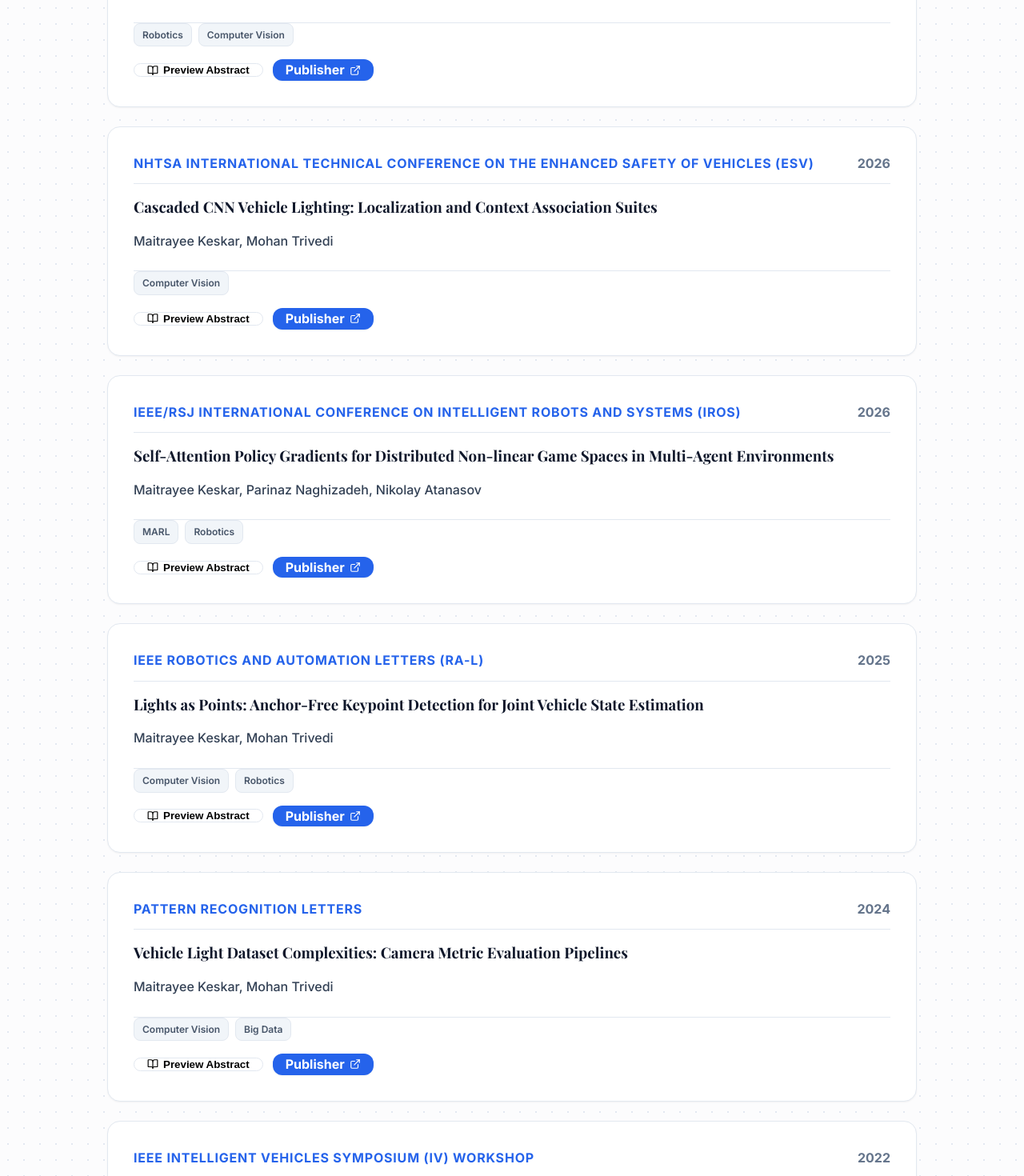
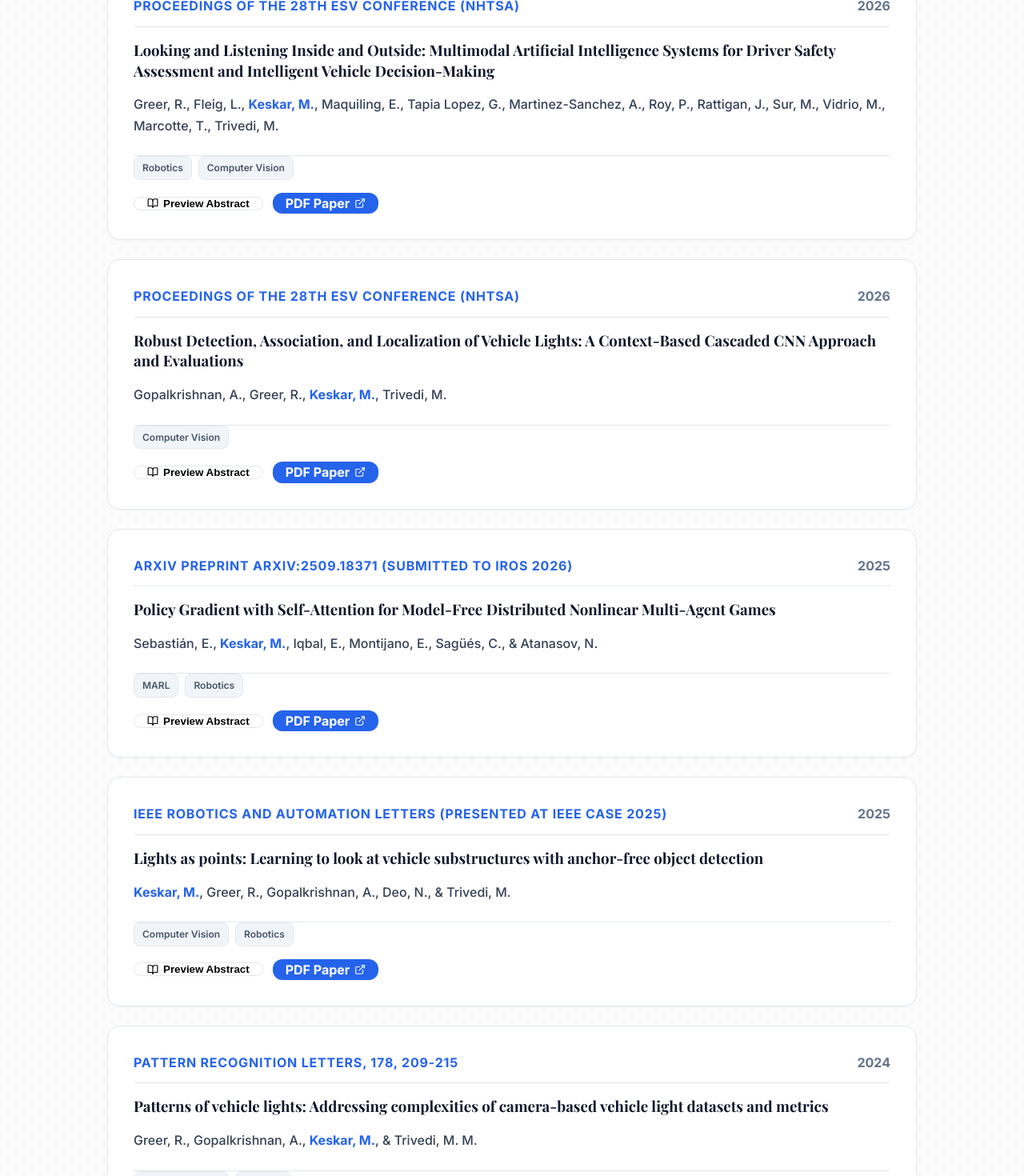
Before and after one commit to mmkeskar/Personal-Website, a Next.js app: page /publications in a window 1280 px wide. Shown: the part 1280-2750 px from the top of the page at 80% size. Built offline with nearby package versions, Linux system fonts and the light colour scheme; a web font is replaced by a local one.

Commit message:
fix: update publications list authors and enable direct PDF linking

```diff
--- a/app/publications/page.tsx
+++ b/app/publications/page.tsx
@@ -5,79 +5,86 @@ import { motion, AnimatePresence } from 'framer-motion';
 import { Search, Filter, BookOpen, ExternalLink, RotateCcw } from 'lucide-react';
 import DocumentPreview, { Publication } from '@/components/DocumentPreview';
 
-// Detailed mock publications database
+// Real academic publications database
 const publicationsData: (Publication & { id: string })[] = [
   {
     id: 'itsc-2026',
-    title: 'Work Zone Intelligence: Speed Regulation and Modeling in Autonomous Transit',
-    authors: 'Maitrayee Keskar, Ross Greer, Mohan Trivedi',
-    venue: 'IEEE Intelligent Transportation Systems Conference (ITSC)',
+    title: 'Vision-Language Work Zone Intelligence for Safety-Critical Speed Regulation of Mixed-Autonomy Vehicles in Dynamic Environments',
+    authors: 'Martinez-Sanchez, A., Ng, K., Maia, W., Fleig, L., Keskar, M., Maquiling, E., Tandon, Y., Roy, P., Trivedi, M., Greer, R.',
+    venue: 'IEEE International Conference on Intelligent Transportation Systems (ITSC)',
     year: 2026,
-    abstract: 'This paper presents a model-based speed regulation approach for autonomous vehicles navigating active work zones. By combining local vision features with a custom regulatory control framework, we model driver intent and coordinate optimal deceleration schedules under high-complexity construction environments.',
+    abstract: 'This paper presents a vision-language framework for mixed-autonomy speed regulation in safety-critical dynamic work zone environments. We coordinate behavioral intent models with real-time warning interpretation to compute optimal speed limits under active construction events. Accepted for publication.',
     tags: ['Robotics', 'Computer Vision'],
   },
   {
-    id: 'nhtsa-vlm-2026',
-    title: 'Driving Scene Assessment: Vision/Language Asset Representation Frameworks',
-    authors: 'Maitrayee Keskar, Ross Greer, Mohan Trivedi',
-    venue: 'NHTSA International Technical Conference on the Enhanced Safety of Vehicles (ESV)',
+    id: 'esv-vlm-2026',
+    title: 'Vision and Language: Novel Representations and Artificial intelligence for Driving Scene Safety Assessment and Autonomous Vehicle Planning',
+    authors: 'Greer, R., Keskar, M., Martinez-Sanchez, A., Roy, P., Shriram, S., Trivedi, M.',
+    venue: 'Proceedings of the 28th International Technical Conference on the Enhanced Safety of Vehicles (ESV), National Highway Traffic Safety Administration (NHTSA)',
     year: 2026,
-    abstract: 'An investigation into joint Vision-Language Models (VLMs) to encode asset states (such as construction signs, barriers, and dynamic traffic components) in complex road layouts. We demonstrate high-fidelity multimodal representations mapping directly to automated safety assessments.',
+    abstract: 'This paper explores visual-language modeling approaches for driving scene safety assessment. We combine geometric representations of traffic assets with semantic scene context to enhance autonomous planning pipelines.',
     tags: ['Computer Vision', 'Big Data'],
+    pdfUrl: 'https://arxiv.org/pdf/2602.07680',
   },
   {
-    id: 'nhtsa-driver-2026',
-    title: 'Multimodal Intelligent Vehicles: Inside/Outside Driver Attention Coordination Systems',
-    authors: 'Maitrayee Keskar, Ross Greer, Mohan Trivedi',
-    venue: 'NHTSA International Technical Conference on the Enhanced Safety of Vehicles (ESV)',
+    id: 'esv-multimodal-2026',
+    title: 'Looking and Listening Inside and Outside: Multimodal Artificial Intelligence Systems for Driver Safety Assessment and Intelligent Vehicle Decision-Making',
+    authors: 'Greer, R., Fleig, L., Keskar, M., Maquiling, E., Tapia Lopez, G., Martinez-Sanchez, A., Roy, P., Rattigan, J., Sur, M., Vidrio, M., Marcotte, T., Trivedi, M.',
+    venue: 'Proceedings of the 28th ESV Conference (NHTSA)',
     year: 2026,
-    abstract: 'This study introduces a coordinated system tracking inside-vehicle driver distraction alongside outside-vehicle environmental hazards. We use temporal multi-modal networks to model eye-gaze distribution and link occupant state directly to local trajectory paths.',
+    abstract: 'We introduce a multi-modal perception framework coordinating cabin occupant gaze tracking with external scene metrics. The system links inside driver attention maps directly to trajectory safety computations.',
     tags: ['Robotics', 'Computer Vision'],
+    pdfUrl: 'https://arxiv.org/pdf/2602.07668',
   },
   {
-    id: 'nhtsa-cnn-2026',
-    title: 'Cascaded CNN Vehicle Lighting: Localization and Context Association Suites',
-    authors: 'Maitrayee Keskar, Mohan Trivedi',
-    venue: 'NHTSA International Technical Conference on the Enhanced Safety of Vehicles (ESV)',
+    id: 'esv-cnn-2026',
+    title: 'Robust Detection, Association, and Localization of Vehicle Lights: A Context-Based Cascaded CNN Approach and Evaluations',
+    authors: 'Gopalkrishnan, A., Greer, R., Keskar, M., Trivedi, M.',
+    venue: 'Proceedings of the 28th ESV Conference (NHTSA)',
     year: 2026,
-    abstract: 'A cascaded Convolutional Neural Network pipeline engineered for the rapid detection, localization, and classification of vehicle lighting states (brake lights, indicators) in low-light, high-contrast urban environments.',
+    abstract: 'We present a context-based cascaded CNN framework designed to robustly detect, associate, and localize vehicle lighting patterns (such as braking or signaling) under dynamic atmospheric conditions.',
     tags: ['Computer Vision'],
+    pdfUrl: 'https://arxiv.org/pdf/2307.14571',
   },
   {
     id: 'iros-2026',
-    title: 'Self-Attention Policy Gradients for Distributed Non-linear Game Spaces in Multi-Agent Environments',
-    authors: 'Maitrayee Keskar, Parinaz Naghizadeh, Nikolay Atanasov',
-    venue: 'IEEE/RSJ International Conference on Intelligent Robots and Systems (IROS)',
-    year: 2026,
-    abstract: 'We present a decentralized policy gradient formulation utilizing self-attention layers to represent multi-agent interactions. The approach bounds sample complexity and ensures convergent actions in non-linear distributed control scenarios without global parameter syncing.',
+    title: 'Policy Gradient with Self-Attention for Model-Free Distributed Nonlinear Multi-Agent Games',
+    authors: 'Sebastián, E., Keskar, M., Iqbal, E., Montijano, E., Sagüés, C., & Atanasov, N.',
+    venue: 'arXiv preprint arXiv:2509.18371 (Submitted to IROS 2026)',
+    year: 2025,
+    abstract: 'This paper presents a distributed model-free policy gradient algorithm leveraging self-attention to solve nonlinear multi-agent games. We bound sample-complexity scaling and demonstrate convergence limits across cooperative scenarios.',
     tags: ['MARL', 'Robotics'],
+    pdfUrl: 'https://arxiv.org/pdf/2509.18371',
   },
   {
     id: 'ral-2025',
-    title: 'Lights as Points: Anchor-Free Keypoint Detection for Joint Vehicle State Estimation',
-    authors: 'Maitrayee Keskar, Mohan Trivedi',
-    venue: 'IEEE Robotics and Automation Letters (RA-L)',
+    title: 'Lights as points: Learning to look at vehicle substructures with anchor-free object detection',
+    authors: 'Keskar, M., Greer, R., Gopalkrishnan, A., Deo, N., & Trivedi, M.',
+    venue: 'IEEE Robotics and Automation Letters (Presented at IEEE CASE 2025)',
     year: 2025,
-    abstract: 'Our first-author paper detailing an anchor-free keypoint detection framework. We treat vehicle lights as dynamic points and design customized keypoint loss topologies in PyTorch to achieve a 78.2% AP score on the ApolloCar3D dataset without requiring bounding boxes.',
+    abstract: 'We present an anchor-free keypoint detection architecture that localizes vehicle light sources as points. We design custom loss functions in PyTorch, yielding a 78.2% AP score on the ApolloCar3D dataset.',
     tags: ['Computer Vision', 'Robotics'],
+    pdfUrl: 'https://ieeexplore.ieee.org/abstract/document/10910165',
   },
   {
     id: 'pr-letters-2024',
-    title: 'Vehicle Light Dataset Complexities: Camera Metric Evaluation Pipelines',
-    authors: 'Maitrayee Keskar, Mohan Trivedi',
-    venue: 'Pattern Recognition Letters',
+    title: 'Patterns of vehicle lights: Addressing complexities of camera-based vehicle light datasets and metrics',
+    authors: 'Greer, R., Gopalkrishnan, A., Keskar, M., & Trivedi, M. M.',
+    venue: 'Pattern Recognition Letters, 178, 209-215',
     year: 2024,
-    abstract: 'We evaluate the challenges of camera metric variability in automated vehicles. This paper establishes key performance baselines under diverse focal lengths, noise distributions, and lighting thresholds across public traffic datasets.',
+    abstract: 'We evaluate camera metric complexity and sensor limitations in vehicle lighting datasets. This study establishes robust baselines for classification performance under variable environments.',
     tags: ['Computer Vision', 'Big Data'],
+    pdfUrl: 'https://www.sciencedirect.com/science/article/pii/S0167865524000047',
   },
   {
     id: 'iv-2022',
-    title: 'Integrated Vehicle Internal Occupant Detection and Spatial Landmark Analysis',
-    authors: 'Maitrayee Keskar, Mohan Trivedi',
-    venue: 'IEEE Intelligent Vehicles Symposium (IV) Workshop',
+    title: 'A Center-Based Integrated Vehicle Internal and Landmarks Detector',
+    authors: 'Maitrayee Keskar, Nachiket Deo, Ross Greer, and Mohan M. Trivedi',
+    venue: 'Presentation at IEEE IV ITSIVUE Workshop',
     year: 2022,
-    abstract: 'A workshop oral presentation mapping interior occupant configurations using lightweight spatial convolutional networks, ensuring passive safety tracking in passenger cabins.',
+    abstract: 'A workshop oral presentation proposing a unified center-based network for passenger cabin occupant detection and keypoint tracking, improving passive safety systems.',
     tags: ['Robotics', 'Computer Vision'],
+    pdfUrl: 'https://drive.google.com/file/d/15xwM-FQClW42u6YsHrX7-43sE-r6J4YU/view?usp=sharing',
   },
 ];
 
@@ -239,7 +246,14 @@ export default function Publications() {
 
                 {/* Authors */}
                 <p className="font-sans text-sm text-foreground/80 font-medium">
-                  {pub.authors}
+                  {/* Highlight Keskar name in author list */}
+                  {pub.authors.split(/(Keskar, M\.|Maitrayee Keskar)/).map((part, index) =>
+                    part === 'Keskar, M.' || part === 'Maitrayee Keskar' ? (
+                      <strong key={index} className="text-accent">{part}</strong>
+                    ) : (
+                      part
+                    )
+                  )}
                 </p>
               </div>
 
@@ -260,16 +274,20 @@ export default function Publications() {
                   >
                     <BookOpen size={14} /> Preview Abstract
                   </button>
-                  <a
-                    href="#"
-                    onClick={(e) => {
-                      e.preventDefault();
-                      alert("In production, this button redirects to the publisher link (e.g. IEEE Xplore, arXiv, ACM).");
-                    }}
-                    className="flex items-center gap-1.5 px-4 py-2.5 text-xs font-bold bg-accent text-white rounded-xl hover:bg-accent-light transition-all shadow-sm shadow-accent/10"
-                  >
-                    Publisher <ExternalLink size={14} />
-                  </a>
+                  {pub.pdfUrl ? (
+                    <a
+                      href={pub.pdfUrl}
+                      target="_blank"
+                      rel="noopener noreferrer"
+                      className="flex items-center gap-1.5 px-4 py-2.5 text-xs font-bold bg-accent text-white rounded-xl hover:bg-accent-light transition-all shadow-sm shadow-accent/10"
+                    >
+                      {pub.pdfUrl.includes('drive.google.com') ? 'Presentation' : 'PDF Paper'} <ExternalLink size={14} />
+                    </a>
+                  ) : (
+                    <span className="text-xs font-bold text-text-muted px-4 py-2.5 bg-slate-50 border border-border-color rounded-xl cursor-default">
+                      PDF Accepted
+                    </span>
+                  )}
                 </div>
               </div>
             </motion.div>
--- a/components/Footer.tsx
+++ b/components/Footer.tsx
@@ -24,7 +24,7 @@ export default function Footer() {
         {/* Social Icons */}
         <div className="flex items-center gap-4">
           <a
-            href="https://github.com/mkeskar"
+            href="https://github.com/mmkeskar"
             target="_blank"
             rel="noopener noreferrer"
             className="p-2 rounded-full hover:bg-accent/10 text-text-muted hover:text-accent transition-colors"
--- a/components/Navbar.tsx
+++ b/components/Navbar.tsx
@@ -14,7 +14,7 @@ const navItems = [
 ];
 
 const socialLinks = {
-  github: 'https://github.com/mkeskar', // Placeholders that can be customized
+  github: 'https://github.com/mmkeskar',
   linkedin: 'https://linkedin.com/in/maitrayee-keskar',
   email: 'mailto:mkeskar@ucmerced.edu',
 };
```
Also changed, not shown: components/DocumentPreview.tsx (+8 -15 lines).
